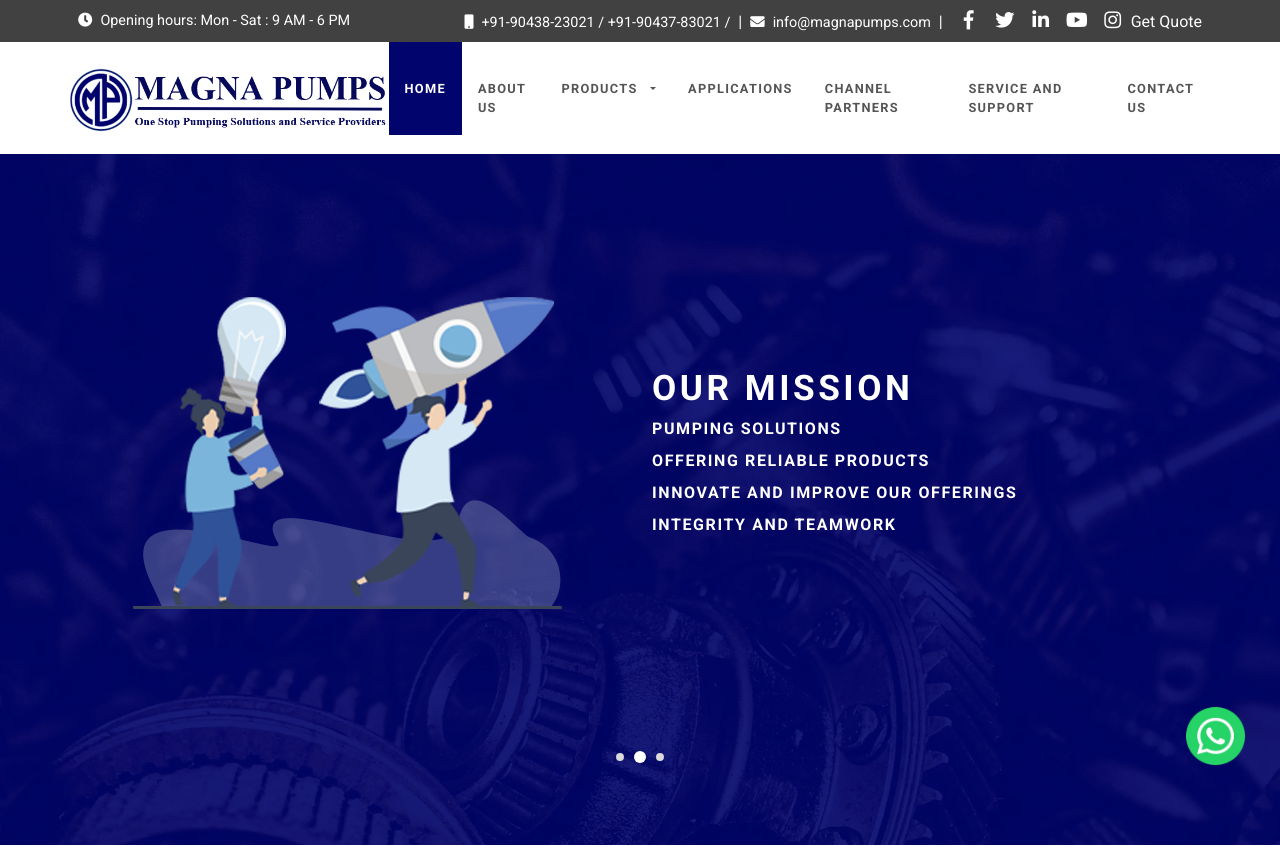
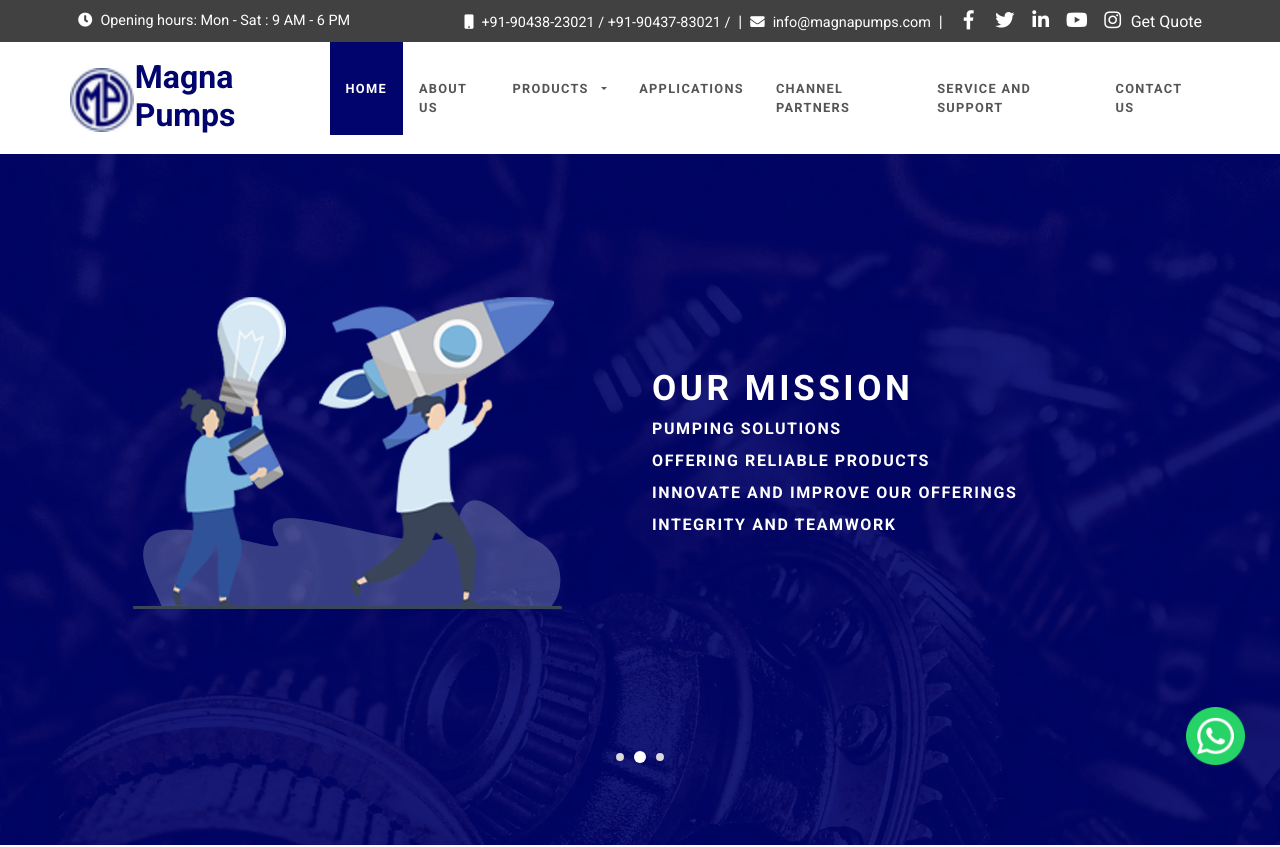
Before and after one commit to naveenece88/magna-pumps-test1, an Angular app: page / in a window 1280 px wide. Shown: the top 847 px of the page. Built offline with nearby package versions, Linux system fonts and the light colour scheme; no server answers.

Commit message:
favicon ico fix

```diff
--- a/src/app/app.component.html
+++ b/src/app/app.component.html
@@ -54,7 +54,7 @@
             alt="industrial pumps,Sewage Pumps,Slurry pumps,water pumps,centrifugal pumps,submersible pumps,submersible water pumps"><span
             class="sr-only">Magna Pumps - go to homepage</span> </a>
         <h3 style="color:#00046c;font-family:inherit;
-              font-size:32px;margin-left: -0.95rem;margin-bottom:0.24rem;"></h3>
+              font-size:32px;margin-left: -0.95rem;margin-bottom:0.24rem;">Magna Pumps</h3>
         <!-- Navbar toggler-->
         <button class="navbar-toggler text-primary border-primary" type="button" data-bs-toggle="collapse"
           data-bs-target="#navigationCollapse" aria-controls="navigationCollapse" aria-expanded="false"
```
Also changed, not shown: src/assets/img/logo1.png, src/index.html (line endings or trailing spaces), 1 other file (tests, documents, lock files or other folders).
